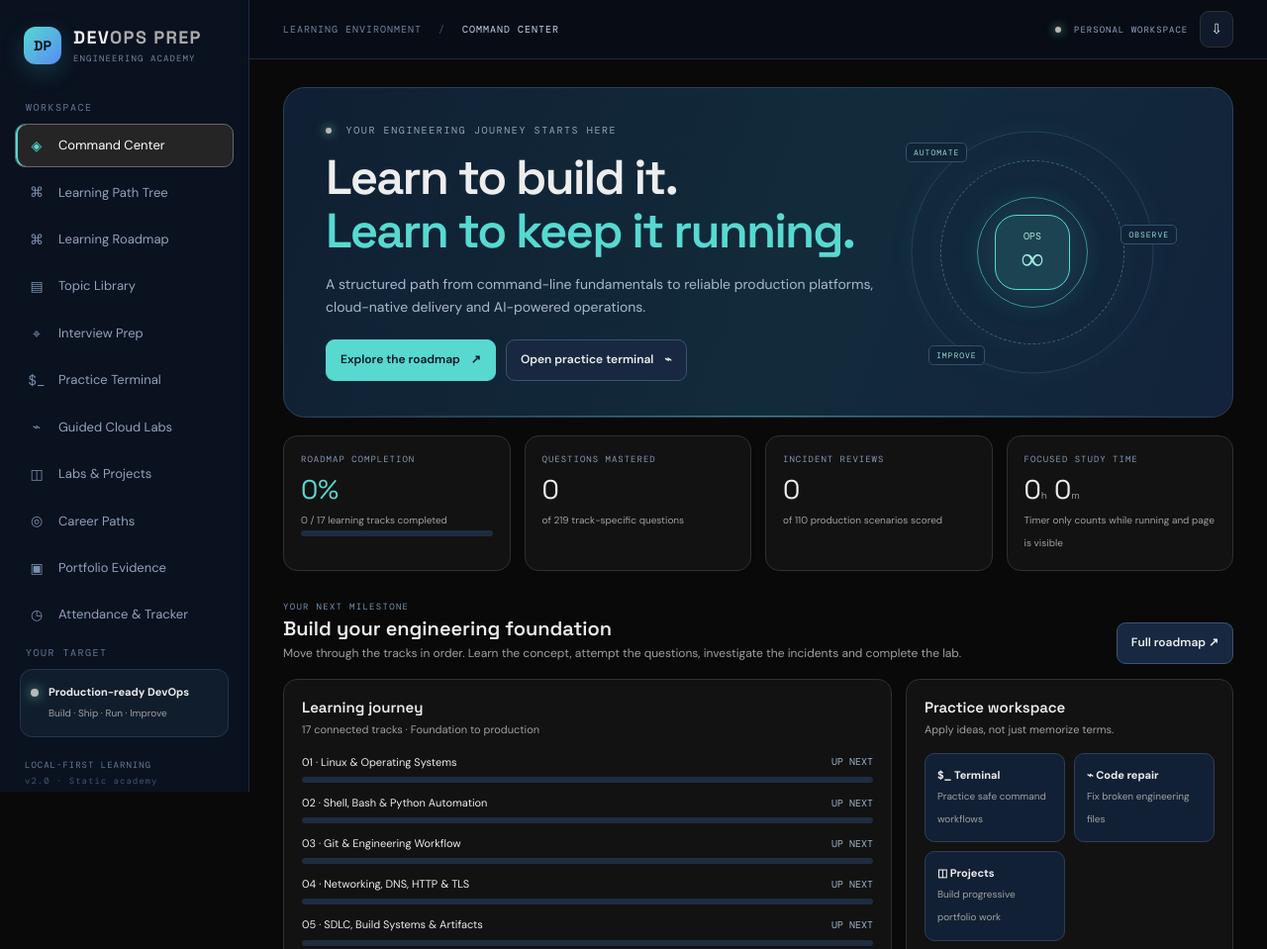
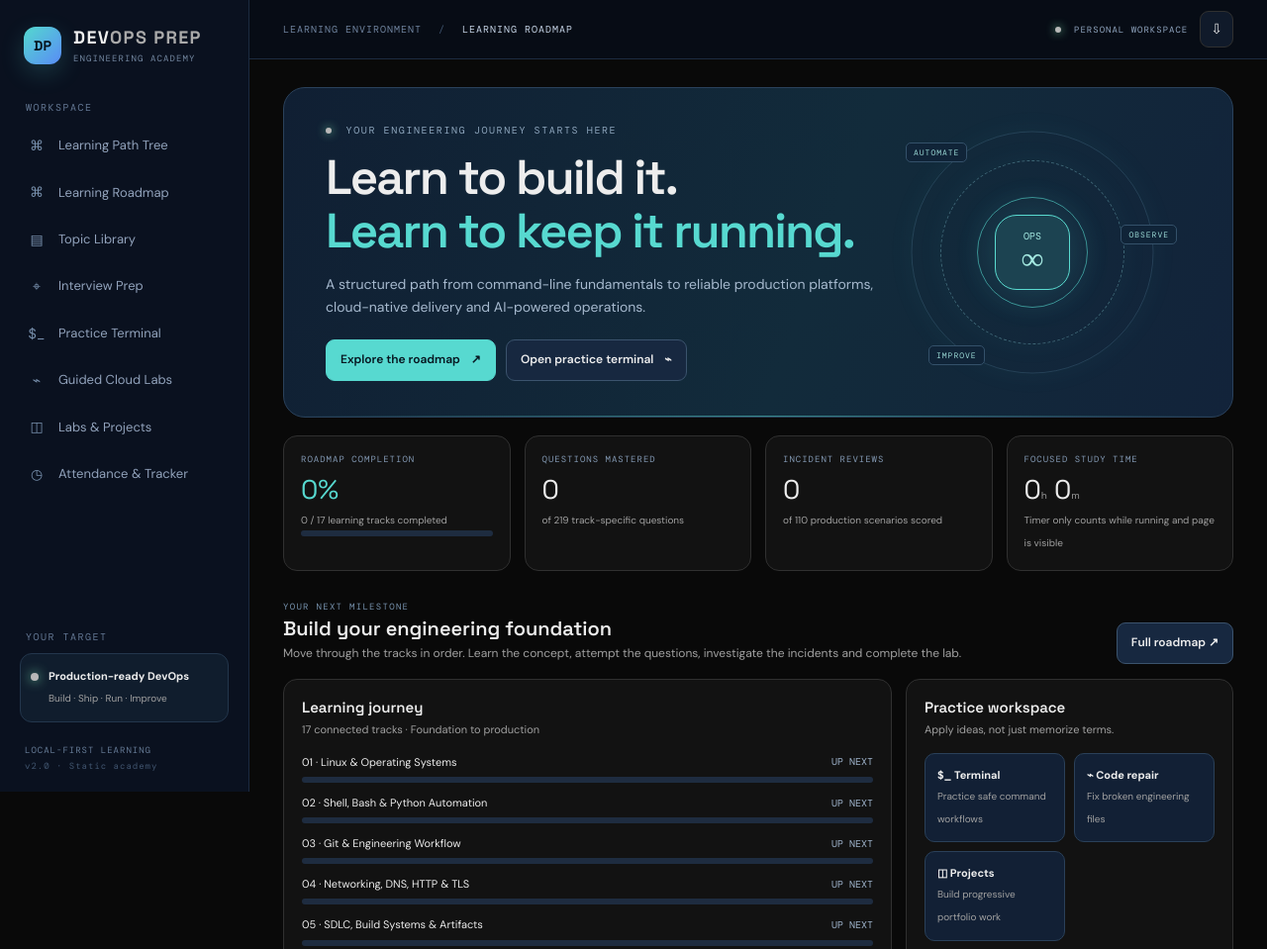
Before and after one commit to testing-acc-actions/DevOps, a plain HTML site: page index.html in a window 1280 px wide. Shown: the top 959 px of the page at 99% size. Drawn offline with nearby package versions, Linux system fonts and the light colour scheme.

Commit message:
Remove command center career paths and portfolio navigation

```diff
--- a/index.html
+++ b/index.html
@@ -6,15 +6,14 @@
   <meta name="theme-color" content="#080d18">
   <meta name="description" content="A hands-on DevOps, SRE, Platform Engineering and AI Operations academy.">
   <title>DevOps Prep — DevOps Engineering Academy</title>
-  <link rel="stylesheet" href="./styles.css?v=3.2.0">
+  <link rel="stylesheet" href="./styles.css?v=3.3.0">
 </head>
 <body>
 <div class="app-shell">
   <aside class="sidebar" id="sidebar">
-    <a class="brand" href="#overview" aria-label="DevOps Prep home"><span class="brand-mark">DP</span><span><b>DEV<span>OPS PREP</span></b><small>ENGINEERING ACADEMY</small></span></a>
+    <a class="brand" href="#roadmap" aria-label="DevOps Prep home"><span class="brand-mark">DP</span><span><b>DEV<span>OPS PREP</span></b><small>ENGINEERING ACADEMY</small></span></a>
     <div class="side-label">WORKSPACE</div>
     <nav class="nav" aria-label="Main navigation">
-      <button class="nav-item active" data-view="overview"><span>◈</span> Command Center</button>
       <button class="nav-item" data-view="tree"><span>⌘</span> Learning Path Tree</button>
       <button class="nav-item" data-view="roadmap"><span>⌘</span> Learning Roadmap</button>
       <button class="nav-item" data-view="learn"><span>▤</span> Topic Library</button>
@@ -22,8 +21,6 @@
       <button class="nav-item" data-view="terminal"><span>$_</span> Practice Terminal</button>
       <button class="nav-item" data-view="handsOn"><span>⌁</span> Guided Cloud Labs</button>
       <button class="nav-item" data-view="projects"><span>◫</span> Labs & Projects</button>
-      <button class="nav-item" data-view="careers"><span>◎</span> Career Paths</button>
-      <button class="nav-item" data-view="portfolio"><span>▣</span> Portfolio Evidence</button>
       <button class="nav-item" data-view="tracker"><span>◷</span> Attendance & Tracker</button>
     </nav>
     <div class="sidebar-bottom">
@@ -36,7 +33,7 @@
   <main class="main">
     <header class="topbar">
       <button class="mobile-menu" id="mobileMenu" aria-label="Toggle menu">☰</button>
-      <div class="breadcrumb">LEARNING ENVIRONMENT <span>/</span> <b id="crumb">COMMAND CENTER</b></div>
+      <div class="breadcrumb">LEARNING ENVIRONMENT <span>/</span> <b id="crumb">LEARNING ROADMAP</b></div>
       <div class="top-actions"><span class="live-pill"><i></i> PERSONAL WORKSPACE</span><button class="icon-button" id="exportTop" title="Export progress">⇩</button></div>
     </header>
     <div class="content" id="viewRoot">
@@ -58,6 +55,6 @@
 <script src="./hands-on-courses.js"></script>
 <script src="./topic-guides.js"></script>
 <script src="./interview-bank.js"></script>
-<script src="./app.js?v=3.2.0"></script>
+<script src="./app.js?v=3.3.0"></script>
 </body>
 </html>
```
